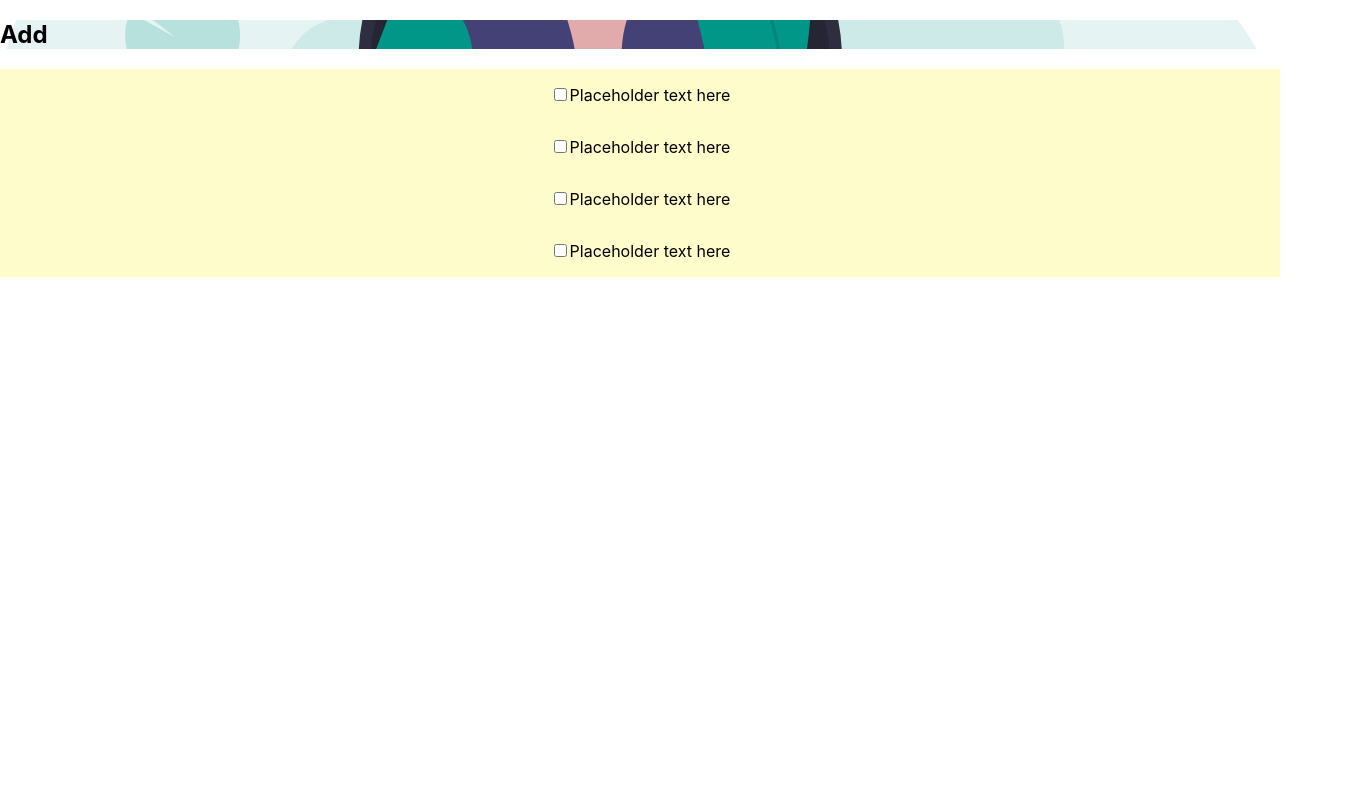
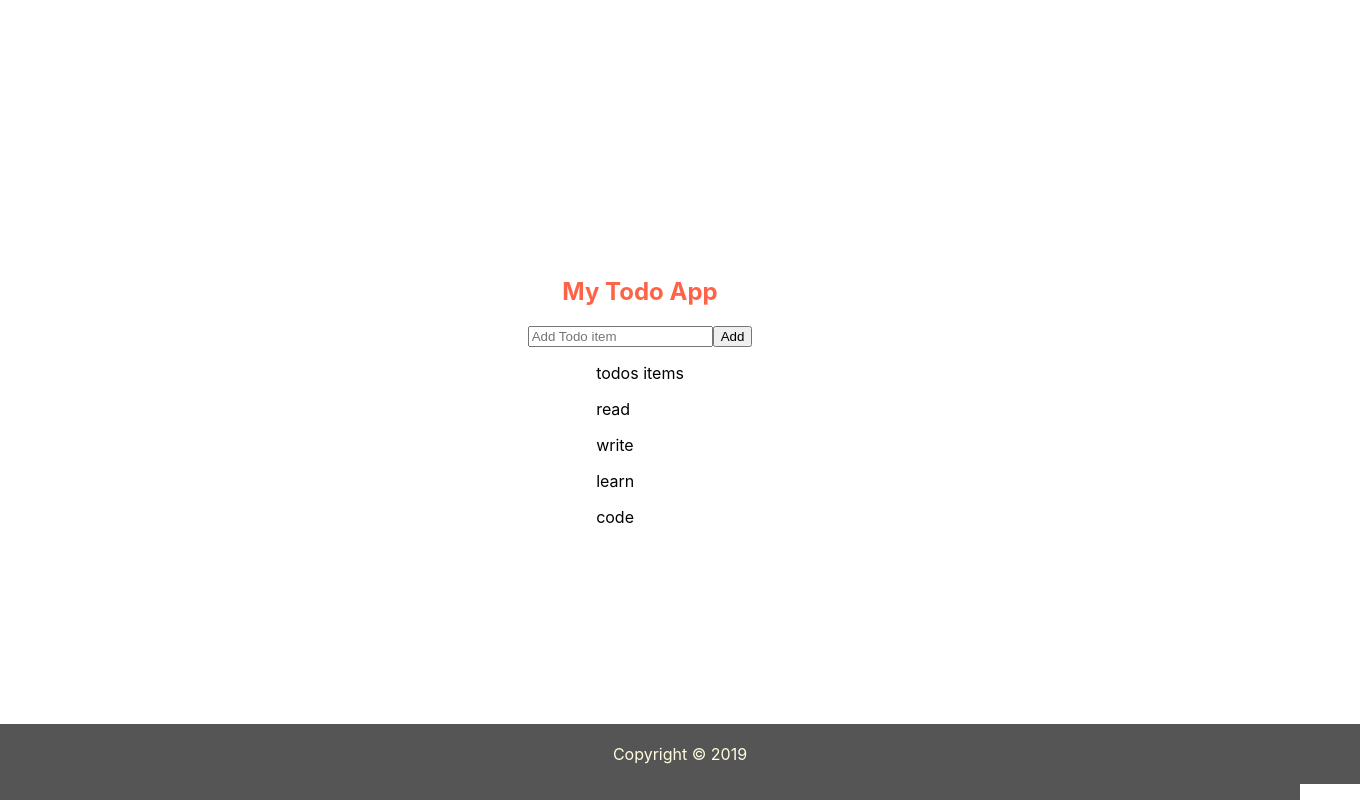
Before and after one commit to Hemlatab/todo-app, a React (Create React App) app: page / in a window 1280 px wide. Shown: the whole page, 1360 px wide, since content can reach past the window. Built offline with nearby package versions, Linux system fonts and the light colour scheme.

Commit message:
Add text box

```diff
--- /dev/null
+++ b/src/components/AddTodo.js
@@ -0,0 +1,12 @@
+import React from "react";
+
+function AddTodo(){
+    return(
+        <form className="todotext">
+            <input type="text" name="todotext" placeholder="Add Todo item" />
+            <button type="submit">Add</button>
+        </form>
+    )
+}
+
+export default AddTodo;
--- a/src/components/App.css
+++ b/src/components/App.css
@@ -1,3 +1,14 @@
 .App {
   text-align: center;
+  position: relative;
 }
+
+.todo-list{
+  display:flex;
+  flex-direction: column;
+  justify-content: center;
+  align-items: center;
+  min-height: 100vh;
+  width: 100vw;
+
+}
--- a/src/components/App.js
+++ b/src/components/App.js
@@ -1,22 +1,19 @@
 import React from 'react';
 import './App.css';
 import Header from './Header';
-import MainContent from './MainContent';
 import Footer from './Footer';
- import TodoItem from "./TodoItem"
+import Todos from "./Todos";
+import AddTodo from "./AddTodo";
 
 
   function App (){
+    let items= ['read','write','learn','code']
     return(
       <div className="todo-list">
        <Header />
-        {/* <Header />
-        <MainContent />
-        <Footer /> */}
-        <TodoItem />
-        <TodoItem />
-        <TodoItem />
-        <TodoItem />
+       <AddTodo />
+        <Todos todoitems={items} isactive='test' />
+        <Footer />
       </div>
     )
   }
--- /dev/null
+++ b/src/components/Footer.css
@@ -0,0 +1,10 @@
+.copyright{
+    color:#fffddd;
+    background-color: #555555;
+    padding:20px;
+    text-align: center;
+    position: absolute;
+    bottom: 0;
+    width: 100%;
+
+}
--- a/src/components/Footer.js
+++ b/src/components/Footer.js
@@ -1,11 +1,11 @@
 import React from "react"
 import Header from "./Header"
-// import Footer from "./Footer"
+import "./Footer.css"
 
 function Footer(){
     return(
-        <div>
-            <h1>Footer</h1>
+        <div className="copyright">
+            <p className="copyright">Copyright &copy; {new Date().getFullYear()} </p>
         </div>
     )
 }
--- a/src/components/Header.css
+++ b/src/components/Header.css
@@ -1,7 +1,4 @@
-.container{
-    background-image: url('./work.svg');
-    flex:1;
-    background-position: center center;
-    background-repeat: no-repeat;
-    background-size: cover;
+h2{
+    color:tomato;
+
   }
--- a/src/components/Header.js
+++ b/src/components/Header.js
@@ -5,7 +5,7 @@ function Header(){
     return(
         <div className="container">
 
-        <h2>Add</h2>
+        <h2>My Todo App</h2>
         </div>
     )
 }
--- a/src/components/MainContent.js
+++ /dev/null
@@ -1,15 +0,0 @@
-import React from "react"
-
-import Header from "./Header"
-import Footer from "./Footer"
-
-function MainContent(){
-    return(
-     <div>
-         <p>Edit</p>
-     <MainContent />
-     </div>
-    )
-}
-
-export default MainContent
--- /dev/null
+++ b/src/components/Todos.js
@@ -0,0 +1,16 @@
+import React from "react";
+
+function Todos(props){
+    console.log(props)
+    return(
+        <div>
+            <p>todos items</p>
+            {props.todoitems.map(function(item){
+                return <p>{item}</p>
+
+            })}
+        </div>
+    )
+}
+
+export default Todos;
```
